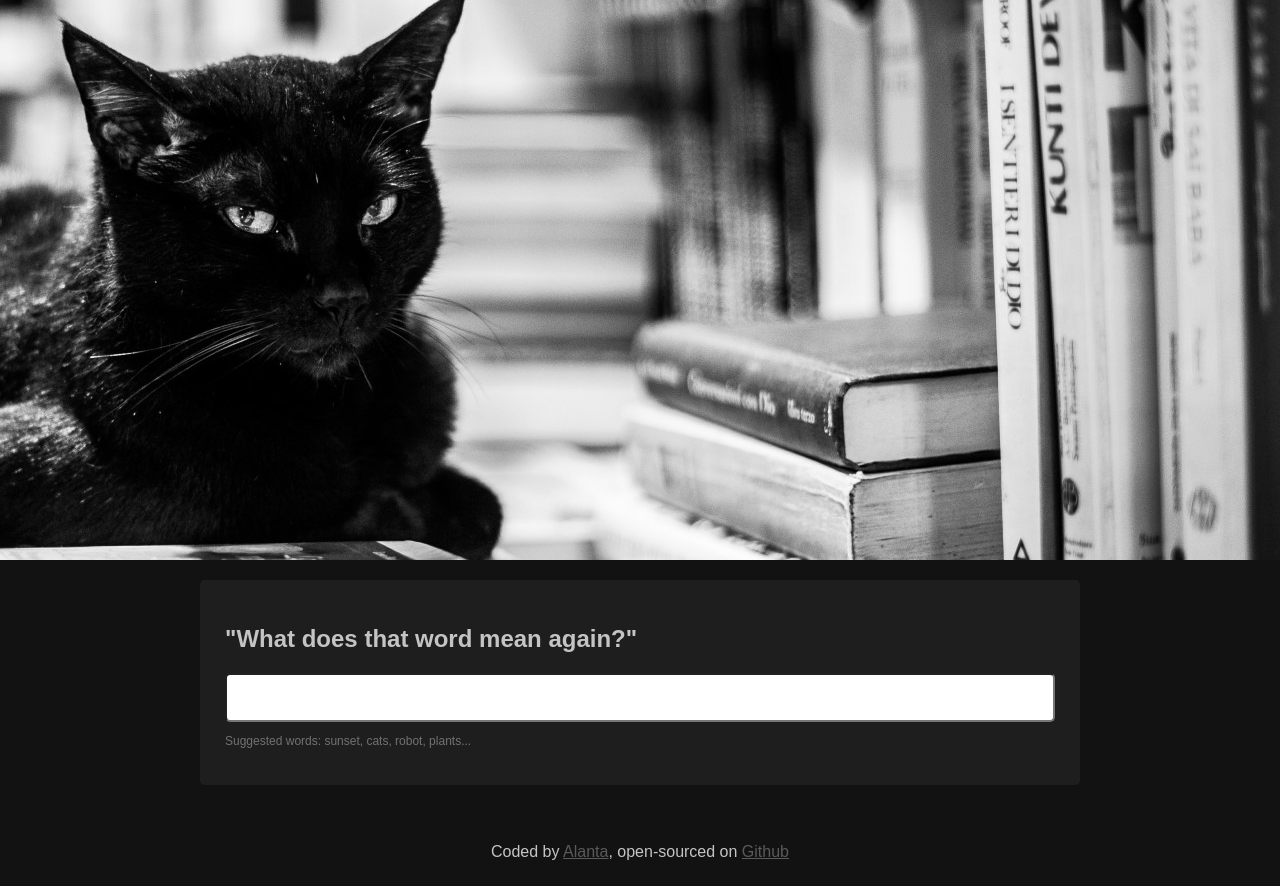
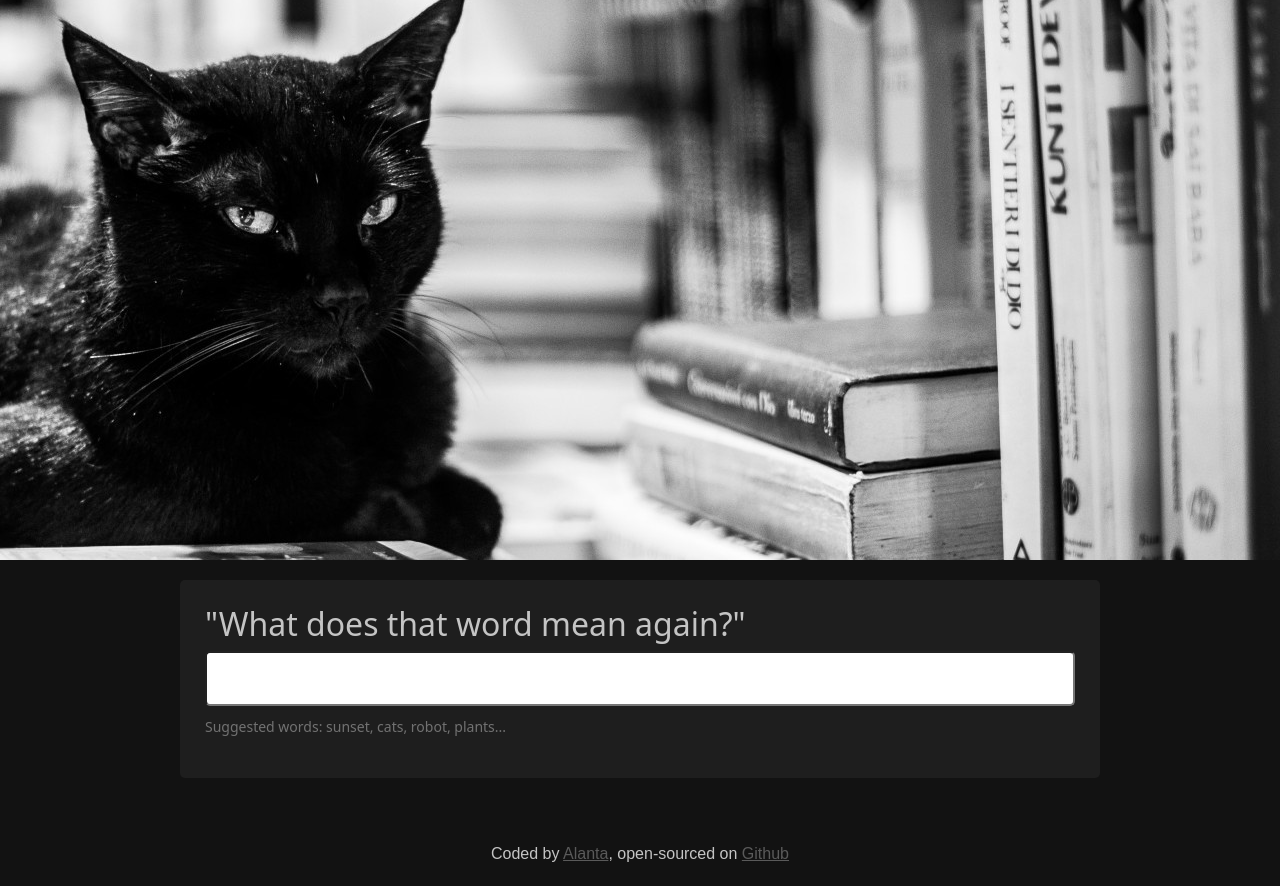
Before and after one commit to alantaa/dictionary-app-react, a React (Create React App) app: page / in a window 1280 px wide. Built offline with nearby package versions, Linux system fonts and the light colour scheme; no server answers.

Commit message:
Pexel photos search API implemented

```diff
--- a/src/DictionarySearch.css
+++ b/src/DictionarySearch.css
@@ -2,7 +2,7 @@
   background: #1e1e1e;
   padding: 25px;
   border-radius: 5px;
-  margin: 20px 200px;
+  margin: 20px 180px;
 }
 
 .DictionarySearch input {
@@ -13,10 +13,11 @@
 }
 .DictionarySearch .hint {
   opacity: 50%;
-  font-size: 12px;
+  font-size: 14px;
+  margin-top: 10px;
 }
 
-@media (max-width: 1100px) {
+@media (max-width: 900px) {
   .DictionarySearch section {
     margin: 20px 20px;
   }
--- a/src/DictionarySearch.js
+++ b/src/DictionarySearch.js
@@ -2,19 +2,31 @@ import React, { useState } from "react";
 import axios from "axios";
 import "./DictionarySearch.css";
 import DataResults from "./DataResults";
+import Photos from "./Photos";
 
 export default function DictionarySearch() {
-  const [keyword, setKeyword] = useState("Read");
+  const [keyword, setKeyword] = useState("Code");
   const [results, setResults] = useState(null);
   const [loaded, setLoaded] = useState(false);
+  const [photos, setPhotos] = useState(null);
 
-  function handleResponse(response) {
+  function handleDictionaryResponse(response) {
     setResults(response.data[0]);
+  }
+
+  function handlePexelResponse(response) {
+    setPhotos(response.data.photos);
   }
 
   function search() {
     const apiUrl = `https://api.dictionaryapi.dev/api/v2/entries/en/${keyword}`;
-    axios.get(apiUrl).then(handleResponse);
+    axios.get(apiUrl).then(handleDictionaryResponse);
+
+    const pexelApiKey =
+      "563492ad6f917000010000010ebf316127104347b12ef3c5a0fb97f7";
+    const pexelApiUrl = `https://api.pexels.com/v1/search?query=${keyword}&per_page=9`;
+    const headers = { Authorization: `Bearer ${pexelApiKey}` };
+    axios.get(pexelApiUrl, { headers: headers }).then(handlePexelResponse);
   }
 
   function handleSubmit(event) {
@@ -45,6 +57,7 @@ export default function DictionarySearch() {
           </p>
         </section>
         <DataResults data={results} />
+        <Photos photos={photos} />
       </div>
     );
   } else {
--- /dev/null
+++ b/src/Photos.css
@@ -0,0 +1,4 @@
+.Photos img {
+  margin-bottom: 20px;
+  border-radius: 4px;
+}
--- /dev/null
+++ b/src/Photos.js
@@ -0,0 +1,24 @@
+import React from "react";
+import "./Photos.css";
+
+export default function Photos(props) {
+  if (props.photos) {
+    return (
+      <section className="Photos">
+        <div className="row">
+          {props.photos.map(function (photos, index) {
+            return (
+              <div className="col-4" key={index}>
+                <a href={photos.src.original} target="_blank" rel="noreferrer">
+                  <img src={photos.src.tiny} alt="pix" className="img-fluid" />
+                </a>
+              </div>
+            );
+          })}
+        </div>
+      </section>
+    );
+  } else {
+    return null;
+  }
+}
--- a/src/index.css
+++ b/src/index.css
@@ -5,8 +5,8 @@ body {
     sans-serif;
   -webkit-font-smoothing: antialiased;
   -moz-osx-font-smoothing: grayscale;
-  background: #121212;
-  color: #c4c4c4;
+  background: #121212 !important;
+  color: #c4c4c4 !important;
   font-family: "Poppins", sans-serif;
   font-weight: 300;
 }
--- a/src/index.js
+++ b/src/index.js
@@ -3,6 +3,7 @@ import ReactDOM from "react-dom/client";
 import "./index.css";
 import App from "./App";
 import reportWebVitals from "./reportWebVitals";
+import "bootstrap/dist/css/bootstrap.css";
 
 const root = ReactDOM.createRoot(document.getElementById("root"));
 root.render(
```
